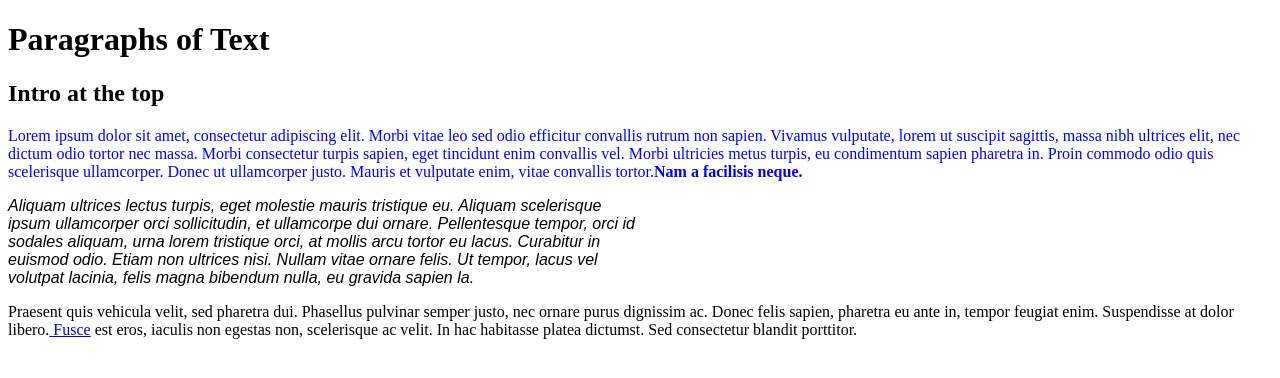
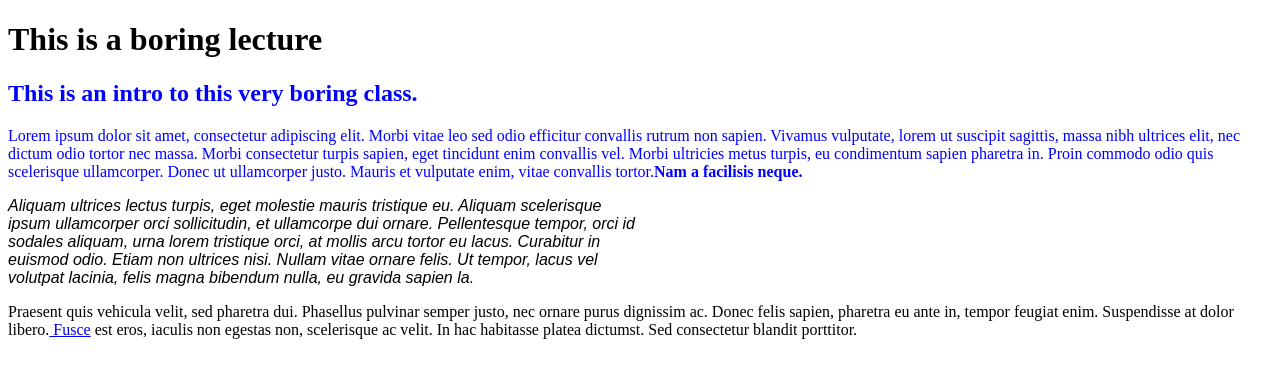
Before and after one commit to Gorman12/cssstyle, a plain HTML site: page index.html in a window 1280 px wide. Drawn offline with Linux system fonts and the light colour scheme.

Commit message:
Added Div tags to surround the other html elements

```diff
--- a/css/styles.css
+++ b/css/styles.css
@@ -1,4 +1,4 @@
-p.important {
+.important {
   font-variant: normal;
   font: italic;
   color: blue;
--- a/index.html
+++ b/index.html
@@ -3,20 +3,15 @@
 <html>
   <head>
   <link href="css/styles.css" rel="stylesheet" type="text/css">
-  <title>Styling with CSS</title>
+  <title>Boring Lecture</title>
   </head>
   <body>
-    <h1>Paragraphs of Text</h1>
-    <h2> Intro at the top </h2>
-    <p class="important">Lorem ipsum dolor sit amet, consectetur adipiscing elit. Morbi vitae leo sed odio efficitur convallis rutrum non sapien. Vivamus vulputate, lorem ut suscipit sagittis, massa nibh ultrices elit, nec dictum odio tortor nec massa. Morbi consectetur turpis sapien, eget tincidunt enim convallis vel. Morbi ultricies metus turpis, eu condimentum sapien pharetra in. Proin commodo odio quis scelerisque ullamcorper. Donec ut ullamcorper justo. Mauris et vulputate enim, vitae convallis tortor.<strong>Nam a facilisis neque.</strong></p>
+    <h1>This is a boring lecture</h1>
+    <div class="important">
+      <h2> This is an intro to this very boring class.</h2>
+      <p>Lorem ipsum dolor sit amet, consectetur adipiscing elit. Morbi vitae leo sed odio efficitur convallis rutrum non sapien. Vivamus vulputate, lorem ut suscipit sagittis, massa nibh ultrices elit, nec dictum odio tortor nec massa. Morbi consectetur turpis sapien, eget tincidunt enim convallis vel. Morbi ultricies metus turpis, eu condimentum sapien pharetra in. Proin commodo odio quis scelerisque ullamcorper. Donec ut ullamcorper justo. Mauris et vulputate enim, vitae convallis tortor.<strong>Nam a facilisis neque.</strong></p>
+    </div>
     <p class="size"> Aliquam ultrices lectus turpis, eget molestie mauris tristique eu. Aliquam scelerisque ipsum ullamcorper orci sollicitudin, et ullamcorpe dui ornare. Pellentesque tempor, orci id sodales aliquam, urna lorem tristique orci, at mollis arcu tortor eu lacus. Curabitur in euismod odio. Etiam non ultrices nisi. Nullam vitae ornare felis. Ut tempor, lacus vel volutpat lacinia, felis magna bibendum nulla, eu gravida sapien la.</p>
-
     <p class="spacing">Praesent quis vehicula velit, sed pharetra dui. Phasellus pulvinar semper justo, nec ornare purus dignissim ac. Donec felis sapien, pharetra eu ante in, tempor feugiat enim. Suspendisse at dolor libero.<a href="mailto:michaeljpoehner@gmail.com"> Fusce</a> est eros, iaculis non egestas non, scelerisque ac velit. In hac habitasse platea dictumst. Sed consectetur blandit porttitor.</p>
-
   </body>
-
-
-
-
-
 </html>
```
